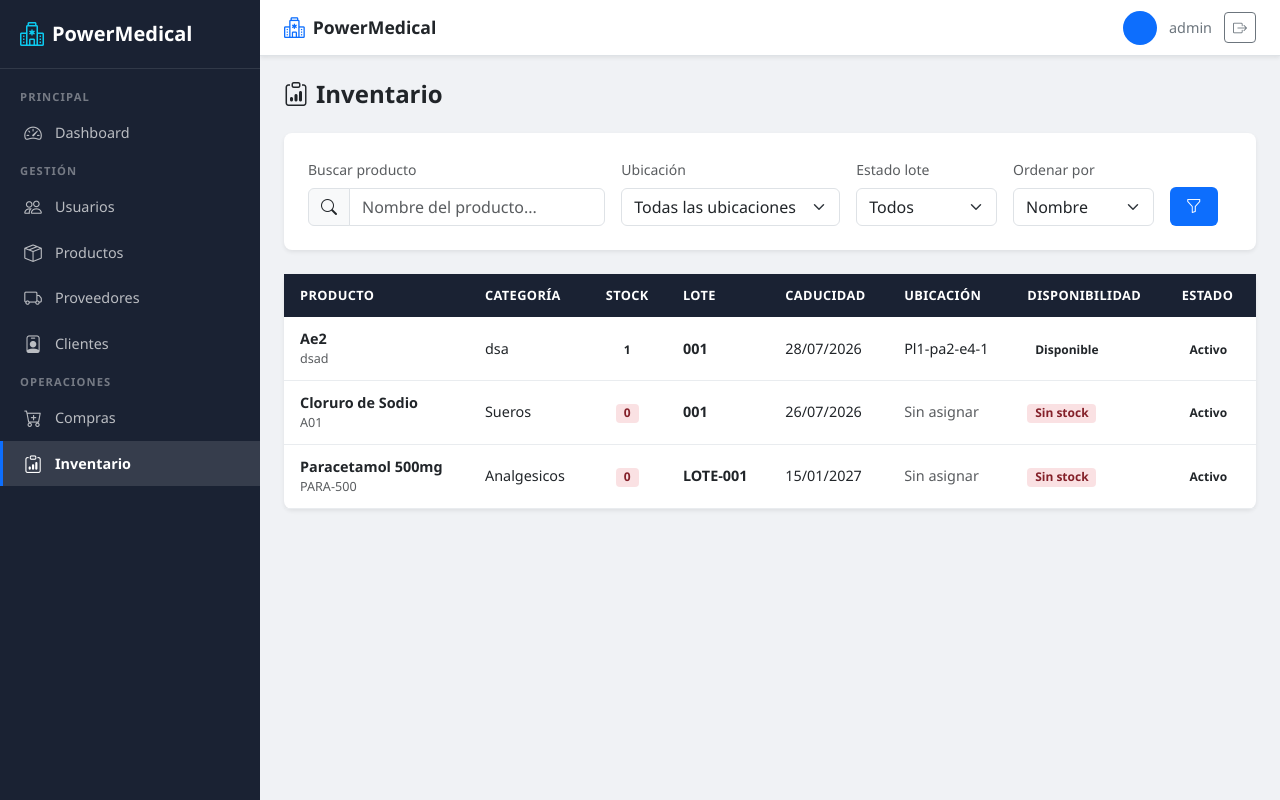
After one commit to Swagets/Proyecto-Gestion-, a Django app: page /usuarios/inventario/ in a window 1280 px wide. The commit adds this page. Run offline with Django 5.2, Linux system fonts and the light colour scheme; a user stored in the database is signed in; data comes from the database, SQL or seed files in the repository; both versions use the stored data as it was after the commit.

Commit message:
Creacion de Inventario y abierto para nuevo extensiones

```diff
--- a/usuarios/templates/usuarios/base.html
+++ b/usuarios/templates/usuarios/base.html
@@ -53,6 +53,10 @@
                     <i class="bi bi-cart-plus"></i>
                     <span>Compras</span>
                 </a>
+                <a class="nav-link {% if request.resolver_match.url_name == 'lista_inventario' %}active{% endif %}" href="{% url 'lista_inventario' %}">
+                    <i class="bi bi-clipboard-data"></i>
+                    <span>Inventario</span>
+                </a>
 
             {% elif user.rol == 'BODEGA' %}
                 <div class="nav-section">Principal</div>
@@ -75,6 +79,10 @@
                 <a class="nav-link {% if request.resolver_match.url_name == 'registrar_compra' %}active{% endif %}" href="{% url 'registrar_compra' %}">
                     <i class="bi bi-cart-plus"></i>
                     <span>Compras</span>
+                </a>
+                <a class="nav-link {% if request.resolver_match.url_name == 'lista_inventario' %}active{% endif %}" href="{% url 'lista_inventario' %}">
+                    <i class="bi bi-clipboard-data"></i>
+                    <span>Inventario</span>
                 </a>
 
             {% elif user.rol == 'VENDEDOR' %}
--- /dev/null
+++ b/usuarios/templates/usuarios/inventario.html
@@ -0,0 +1,146 @@
+{% extends 'usuarios/base.html' %}
+
+{% block title %}Inventario - PowerMedical{% endblock %}
+
+{% block content %}
+
+<div class="pm-page-header">
+    <h2><i class="bi bi-clipboard-data me-2"></i>Inventario</h2>
+</div>
+
+<!-- Filtros -->
+<div class="pm-form-section">
+    <form method="GET" action="{% url 'lista_inventario' %}" class="row g-3 align-items-end">
+        <!-- Búsqueda por nombre -->
+        <div class="col-md-4">
+            <label class="form-label small text-muted">Buscar producto</label>
+            <div class="input-group">
+                <span class="input-group-text"><i class="bi bi-search"></i></span>
+                <input type="text" name="q" class="form-control" placeholder="Nombre del producto..." value="{{ query }}">
+            </div>
+        </div>
+
+        <!-- Filtro por ubicación -->
+        <div class="col-md-3">
+            <label class="form-label small text-muted">Ubicación</label>
+            <select name="ubicacion" class="form-select">
+                <option value="">Todas las ubicaciones</option>
+                {% for ub in ubicaciones %}
+                    <option value="{{ ub.id }}" {% if ubicacion_seleccionada == ub.id|stringformat:"d" %}selected{% endif %}>
+                        {{ ub.codigo }}
+                    </option>
+                {% endfor %}
+            </select>
+        </div>
+
+        <!-- Filtro por estado del lote -->
+        <div class="col-md-2">
+            <label class="form-label small text-muted">Estado lote</label>
+            <select name="estado" class="form-select">
+                <option value="">Todos</option>
+                <option value="ACTIVO" {% if estado_seleccionado == 'ACTIVO' %}selected{% endif %}>Activo</option>
+                <option value="INACTIVO" {% if estado_seleccionado == 'INACTIVO' %}selected{% endif %}>Inactivo</option>
+            </select>
+        </div>
+
+        <!-- Ordenar -->
+        <div class="col-md-2">
+            <label class="form-label small text-muted">Ordenar por</label>
+            <select name="ordenar" class="form-select" onchange="this.form.submit()">
+                <option value="nombre" {% if ordenar == 'nombre' %}selected{% endif %}>Nombre</option>
+                <option value="stock" {% if ordenar == 'stock' %}selected{% endif %}>Stock</option>
+                <option value="caducidad" {% if ordenar == 'caducidad' %}selected{% endif %}>Caducidad</option>
+            </select>
+        </div>
+
+        <!-- Botones -->
+        <div class="col-md-1 d-flex gap-1">
+            <button type="submit" class="pm-btn pm-btn-primary">
+                <i class="bi bi-funnel"></i>
+            </button>
+            {% if query or ubicacion_seleccionada or estado_seleccionado %}
+                <a href="{% url 'lista_inventario' %}" class="pm-btn pm-btn-outline-secondary">
+                    <i class="bi bi-x-lg"></i>
+                </a>
+            {% endif %}
+        </div>
+    </form>
+</div>
+
+<!-- Tabla de inventario -->
+<div class="pm-card">
+    <div class="pm-card-body p-0">
+        <div class="pm-table-responsive">
+            <table class="pm-table">
+                <thead>
+                    <tr>
+                        <th>Producto</th>
+                        <th>Categoría</th>
+                        <th class="text-center">Stock</th>
+                        <th>Lote</th>
+                        <th>Caducidad</th>
+                        <th>Ubicación</th>
+                        <th>Disponibilidad</th>
+                        <th>Estado</th>
+                    </tr>
+                </thead>
+                <tbody>
+                    {% for lote in lotes %}
+                    <tr>
+                        <td>
+                            <strong>{{ lote.detalle_compra.producto.nombre }}</strong>
+                            <div class="text-muted small">{{ lote.detalle_compra.producto.codigo }}</div>
+                        </td>
+                        <td>{{ lote.detalle_compra.producto.categoria }}</td>
+                        <td class="text-center">
+                            {% if lote.detalle_compra.producto.stock > 0 %}
+                                <span class="pm-badge pm-badge-success">{{ lote.detalle_compra.producto.stock }}</span>
+                            {% else %}
+                                <span class="pm-badge pm-badge-inactive">0</span>
+                            {% endif %}
+                        </td>
+                        <td><strong>{{ lote.numero_lote }}</strong></td>
+                        <td>
+                            {% if lote.fecha_caducidad %}
+                                {{ lote.fecha_caducidad|date:"d/m/Y" }}
+                            {% else %}
+                                <span class="text-muted">-</span>
+                            {% endif %}
+                        </td>
+                        <td>
+                            {% if lote.ubicacion %}
+                                <span>{{ lote.ubicacion.codigo }}</span>
+                            {% else %}
+                                <span class="text-muted">Sin asignar</span>
+                            {% endif %}
+                        </td>
+                        <td>
+                            {% if lote.detalle_compra.producto.stock > 0 %}
+                                <span class="pm-badge pm-badge-success">Disponible</span>
+                            {% else %}
+                                <span class="pm-badge pm-badge-inactive">Sin stock</span>
+                            {% endif %}
+                        </td>
+                        <td>
+                            {% if lote.estado == 'ACTIVO' %}
+                                <span class="pm-badge pm-badge-success">Activo</span>
+                            {% else %}
+                                <span class="pm-badge pm-badge-inactive">Inactivo</span>
+                            {% endif %}
+                        </td>
+                    </tr>
+                    {% empty %}
+                    <tr>
+                        <td colspan="8" class="pm-empty">
+                            <i class="bi bi-clipboard d-block"></i>
+                            <p>No se encontraron registros de inventario.</p>
+                        </td>
+                    </tr>
+                    {% endfor %}
+                </tbody>
+            </table>
+        </div>
+    </div>
+</div>
+
+{% endblock %}
--- a/usuarios/urls.py
+++ b/usuarios/urls.py
@@ -32,6 +32,10 @@ urlpatterns = [
     path('compras/lotes/', views.lista_compras_lotes, name='lista_compras_lotes'),
     path('compras/<int:compra_id>/lotes/', views.lista_lotes_compra, name='lista_lotes_compra'),
     path('compras/detalle/<int:detalle_id>/lotes/registrar/', views.registrar_lote, name='registrar_lote'),
+    path('compras/ubicacion/crear/', views.crear_ubicacion, name='crear_ubicacion'),
+
+    # Inventario
+    path('inventario/', views.lista_inventario, name='lista_inventario'),
 
     # Dashboards
     path('dashboard/admin/', views.dashboard_admin, name='dashboard_admin'),
--- a/usuarios/views.py
+++ b/usuarios/views.py
@@ -6,14 +6,15 @@ from django.contrib.auth import logout
 from django.contrib.auth.decorators import login_required
 from django.http import HttpResponse
 from django.shortcuts import redirect, render, get_object_or_404
-from django.db.models import Q
+from django.db.models import Q, F
+from django.db import transaction
 
 from .forms import (
     EditarUsuarioForm, RegistroProductoForm, EditarProductoForm,
     ProveedorForm, ClienteForm, CompraForm, RegistroDetalleCompraForm,
-    LoteForm,
+    LoteForm, UbicacionForm,
 )
-from .models import Usuario, Producto, Proveedor, Cliente, Compra, DetalleCompra, Lote
+from .models import Usuario, Producto, Proveedor, Cliente, Compra, DetalleCompra, Lote, Ubicacion
 
 
 # ============================================
@@ -295,22 +296,29 @@ def registrar_lote(request, detalle_id):
     if request.method == 'POST':
         form = LoteForm(request.POST)
         if form.is_valid():
-            lote = form.save(commit=False)
-            lote.detalle_compra = detalle
+            with transaction.atomic():
+                lote = form.save(commit=False)
+                lote.detalle_compra = detalle
 
-            # Validar que la cantidad no exceda la disponible
-            if lote.cantidad_recibida > cantidad_disponible:
-                form.add_error(
-                    'cantidad_recibida',
-                    f'La cantidad no puede exceder la disponible ({cantidad_disponible}).'
-                )
-            else:
-                lote.save()
-                messages.success(
-                    request,
-                    f'Lote {lote.numero_lote} registrado exitosamente.'
-                )
-                return redirect('lista_lotes_compra', compra_id=detalle.compra.id)
+                # Validar que la cantidad no exceda la disponible
+                if lote.cantidad_recibida > cantidad_disponible:
+                    form.add_error(
+                        'cantidad_recibida',
+                        f'La cantidad no puede exceder la disponible ({cantidad_disponible}).'
+                    )
+                else:
+                    lote.save()
+
+                    # Actualizar stock del producto
+                    producto = detalle.producto
+                    producto.stock += lote.cantidad_recibida
+                    producto.save(update_fields=['stock'])
+
+                    messages.success(
+                        request,
+                        f'Lote {lote.numero_lote} registrado exitosamente. Stock actualizado.'
+                    )
+                    return redirect('lista_lotes_compra', compra_id=detalle.compra.id)
     else:
         form = LoteForm()
 
@@ -322,6 +330,72 @@ def registrar_lote(request, detalle_id):
     })
 
 
+@roles_permitidos('ADMIN', 'BODEGA')
+def crear_ubicacion(request):
+    if request.method == 'POST':
+        form = UbicacionForm(request.POST)
+        if form.is_valid():
+            ubicacion = form.save()
+            messages.success(
+                request,
+                f'Ubicación {ubicacion.codigo} creada exitosamente.'
+            )
+            return redirect('registrar_lote', detalle_id=int(request.GET.get('detalle_id')))
+    else:
+        form = UbicacionForm()
+
+    return render(request, 'usuarios/registro_ubicacion.html', {'form': form})
+
+
+# ============================================
+# INVENTARIO
+# ============================================
+@roles_permitidos('ADMIN', 'BODEGA')
+def lista_inventario(request):
+    lotes = Lote.objects.select_related(
+        'detalle_compra__producto',
+        'ubicacion',
+    ).filter(detalle_compra__producto__estado='ACTIVO')
+
+    # Búsqueda por nombre de producto
+    query = request.GET.get('q', '')
+    if query:
+        lotes = lotes.filter(
+            detalle_compra__producto__nombre__icontains=query
+        )
+
+    # Filtro por ubicación
+    ubicacion_id = request.GET.get('ubicacion', '')
+    if ubicacion_id:
+        lotes = lotes.filter(ubicacion_id=ubicacion_id)
+
+    # Filtro por estado del lote
+    estado = request.GET.get('estado', '')
+    if estado:
+        lotes = lotes.filter(estado=estado)
+
+    # Ordenamiento
+    ordenar = request.GET.get('ordenar', 'nombre')
+    orden_map = {
+        'nombre': 'detalle_compra__producto__nombre',
+        'stock': 'detalle_compra__producto__stock',
+        'caducidad': 'fecha_caducidad',
+    }
+    campo_orden = orden_map.get(ordenar, 'detalle_compra__producto__nombre')
+    lotes = lotes.order_by(campo_orden)
+
+    ubicaciones = Ubicacion.objects.all().order_by('codigo')
+
+    return render(request, 'usuarios/inventario.html', {
+        'lotes': lotes,
+        'ubicaciones': ubicaciones,
+        'query': query,
+        'ubicacion_seleccionada': ubicacion_id,
+        'estado_seleccionado': estado,
+        'ordenar': ordenar,
+    })
+
+
 # ============================================
 # CERRAR SESIÓN
 # ============================================
```
Also changed, not shown: usuarios/forms.py (+48 -1 lines), usuarios/models.py (+28 -0 lines), usuarios/templates/usuarios/dashboard_admin.html (+8 -0 lines), usuarios/templates/usuarios/dashboard_bodega.html (+8 -0 lines), usuarios/templates/usuarios/lista_lotes_compra.html (+8 -0 lines), usuarios/templates/usuarios/lista_productos.html (+9 -1 lines), usuarios/templates/usuarios/registrar_lote.html (+23 -0 lines), usuarios/templates/usuarios/registro_ubicacion.html (added, +78 -0 lines), db.sqlite3, usuarios/migrations/0009_ubicacion_producto_stock_lote_ubicacion.py (added), 2 other files.
